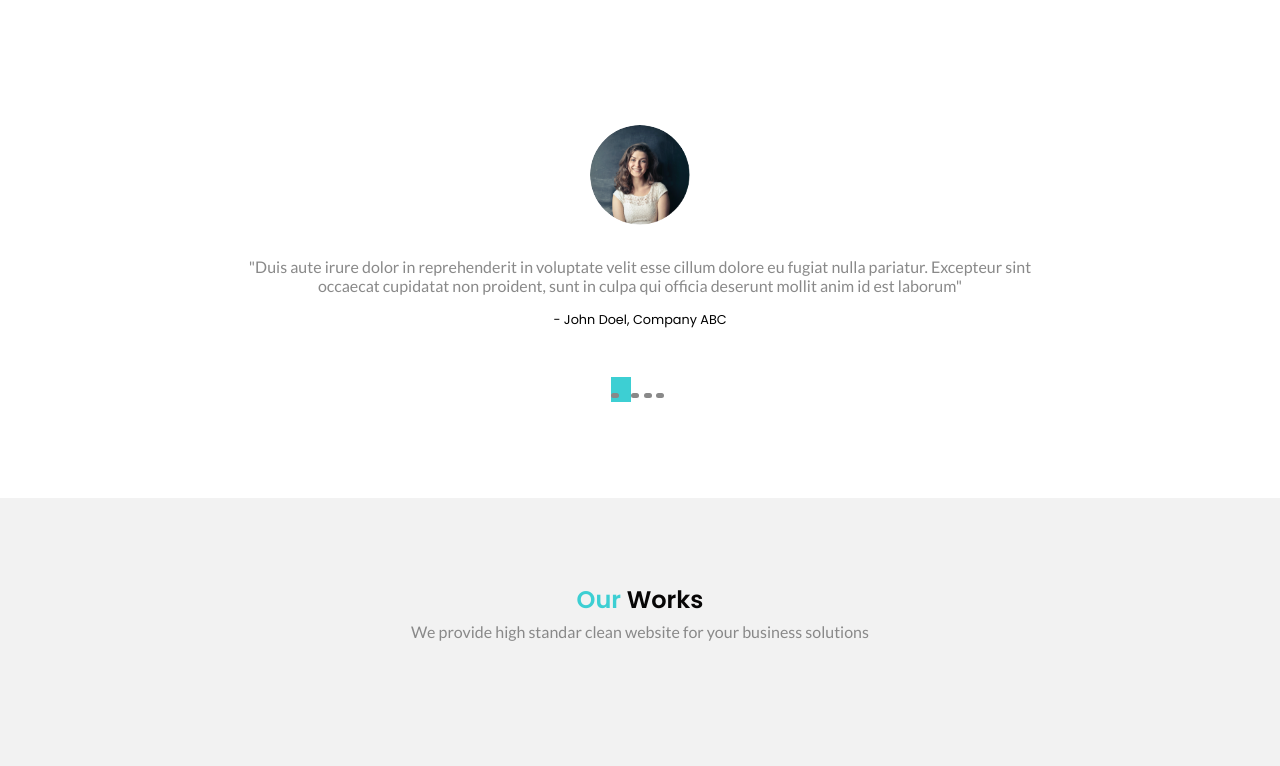
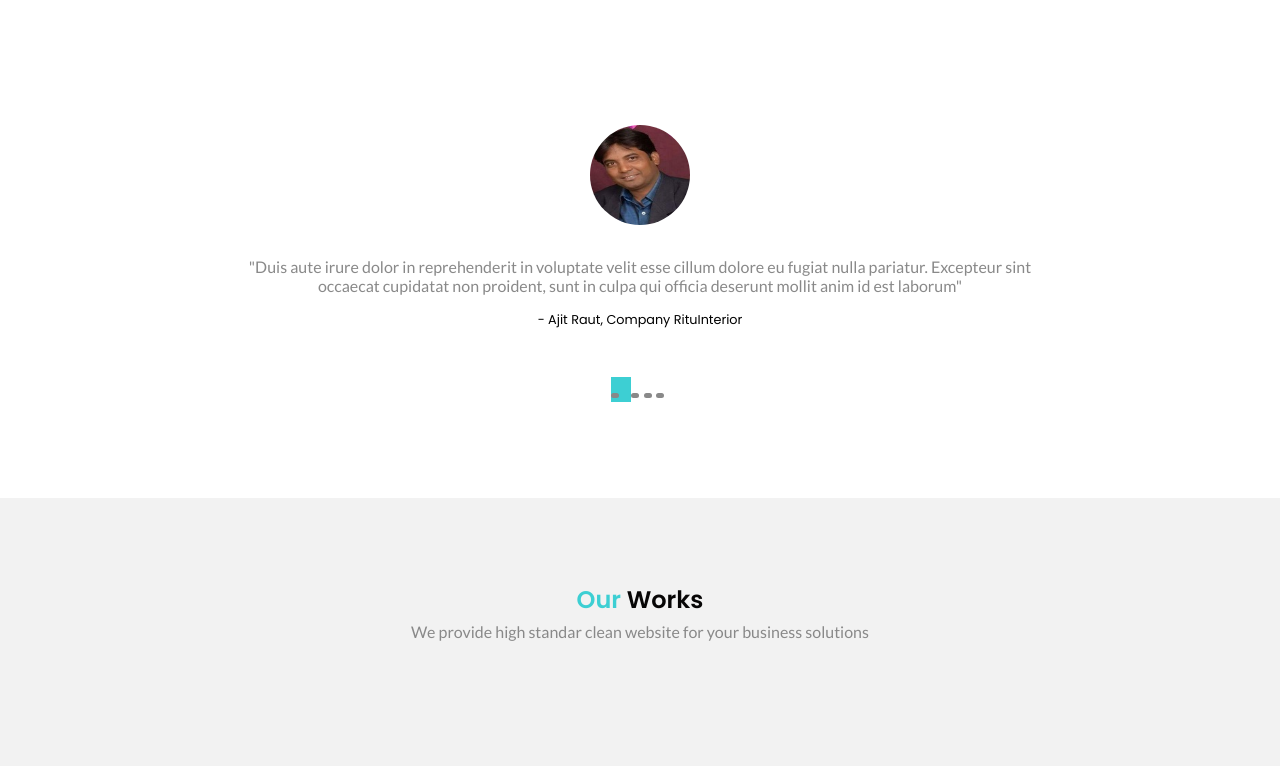
Before and after one commit to Niraj-Suryavanshi/n-suryavanshi.github.io, a plain HTML site: page index.html in a window 1280 px wide. Shown: the part 3184-3950 px from the top of the page. Drawn offline with nearby package versions, Linux system fonts and the light colour scheme.

Commit message:
feedback

```diff
--- a/index.html
+++ b/index.html
@@ -150,11 +150,11 @@
                 <p>We provide high standar clean website for your business solutions</p>
                 <div class="slider">
                     <div class="slide">
-                        <img src="./images/lady.png" alt="">
+                        <img src="./images/t1.jpg" alt="">
                         <p>"Duis aute irure dolor in reprehenderit in voluptate velit esse cillum dolore eu fugiat nulla
                             pariatur. Excepteur sint occaecat cupidatat non proident, sunt in culpa qui officia deserunt
                             mollit anim id est laborum"</p>
-                        <span>- John Doel, Company ABC</span>
+                        <span>- Ajit Raut, Company RituInterior</span>
                     </div>
                     <div class="slide">
                         <img src="./images/lady.png" alt="">
@@ -191,7 +191,7 @@
                     <div class="card">
                         <div class="overlay">
                             <span>Category</span>
-                            <a href="#">Web development</a>
+                            <a href="http://rituinterior.in/">Web development</a>
                         </div>
                         <img src="./images/ph-1.png" alt="">
                     </div>
```
Also changed, not shown: images/ph-1.jpg (added), images/ph-1.png (deleted), images/t1.jpg (added).
